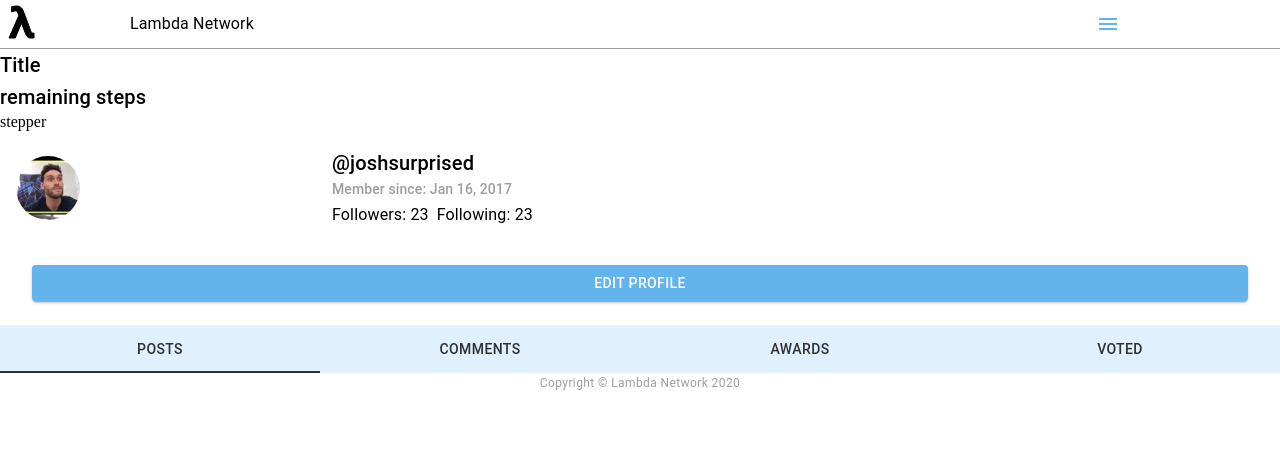
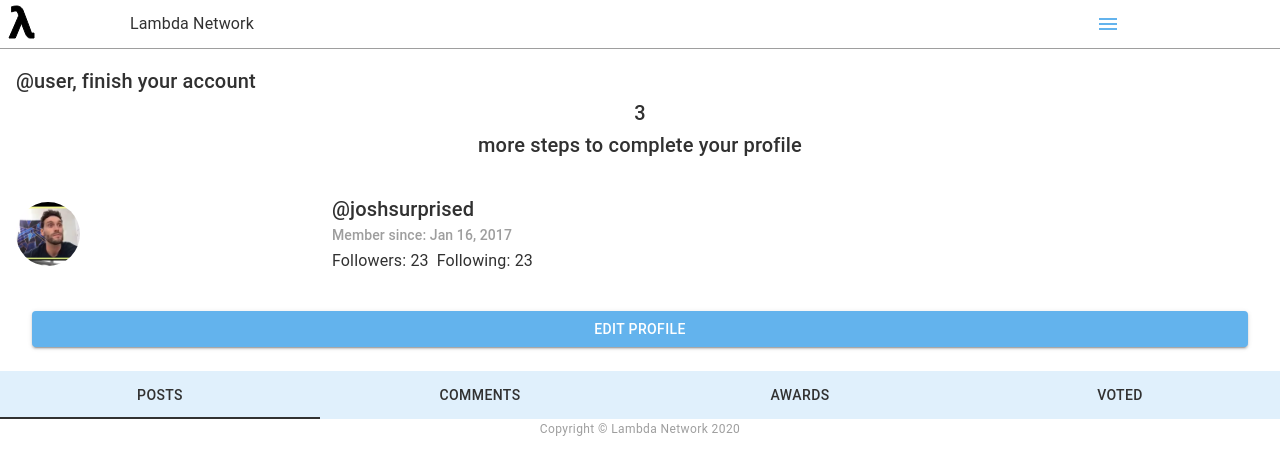
Before and after one commit to Khush1694/lambda-network-app, a React (Create React App) app: page /user-home in a window 1280 px wide. Shown: the top 474 px of the page. Built offline with nearby package versions, Linux system fonts and the light colour scheme.

Commit message:
cleanup header on home page and update some theming typography

```diff
--- a/src/components/Users/Homepage/ProfileStepper.js
+++ b/src/components/Users/Homepage/ProfileStepper.js
@@ -5,7 +5,9 @@ import { makeStyles } from '@material-ui/core/styles';
 import theme from '../../ui/Theme';
 
 const useStyles = makeStyles(theme => ({
-  profileStepperContainer: {},
+  profileStepperContainer: {
+    padding: theme.spacing(2),
+  },
   title: {},
   remainingSteps: {},
   stepper: {},
@@ -21,14 +23,15 @@ export default function ProfileStepper() {
       className={classes.profileStepperContainer}
     >
       <Grid item className={classes.title}>
-        <Typography variant="h6">Title</Typography>
+        <Typography variant="h6">@user, finish your account</Typography>
       </Grid>
-      <Grid item className={classes.remainingSteps}>
-        <Typography variant="h6">remaining steps</Typography>
+      <Grid item align="center" className={classes.remainingSteps}>
+        <Typography variant="h6">3</Typography>
+        <Typography variant="h6">
+          more steps to complete your profile
+        </Typography>
       </Grid>
-      <Grid item className={classes.stepper}>
-        stepper
-      </Grid>
+      <Grid item className={classes.stepper}></Grid>
     </Grid>
   );
 }
--- a/src/components/ui/Theme.js
+++ b/src/components/ui/Theme.js
@@ -60,21 +60,35 @@ export default createMuiTheme({
     secondary: { main: secondaryOrange },
   },
   typography: {
-    h1: {},
-    h2: {},
-    h3: {},
-    h4: {},
-    h5: {},
-    h6: {},
-    plantCardHeader: {},
-    p: {},
-    subtitle1: {},
+    h1: {
+      color: black,
+    },
+    h2: {
+      color: black,
+    },
+    h3: {
+      color: black,
+    },
+    h4: {
+      color: black,
+    },
+    h5: {
+      color: black,
+    },
+    h6: {
+      color: black,
+    },
+    p: {
+      color: black,
+    },
+    subtitle1: {
+      color: black,
+    },
     subtitle2: {
       color: textGray,
     },
-    copyright: {},
-    body1: {},
-    body2: {},
+    body1: { color: black },
+    body2: { color: black },
     button: {
       color: 'white',
     },
@@ -84,7 +98,5 @@ export default createMuiTheme({
     caption: {
       color: textGray,
     },
-    iconButtonText: {},
-    header: {},
   },
 });
```
